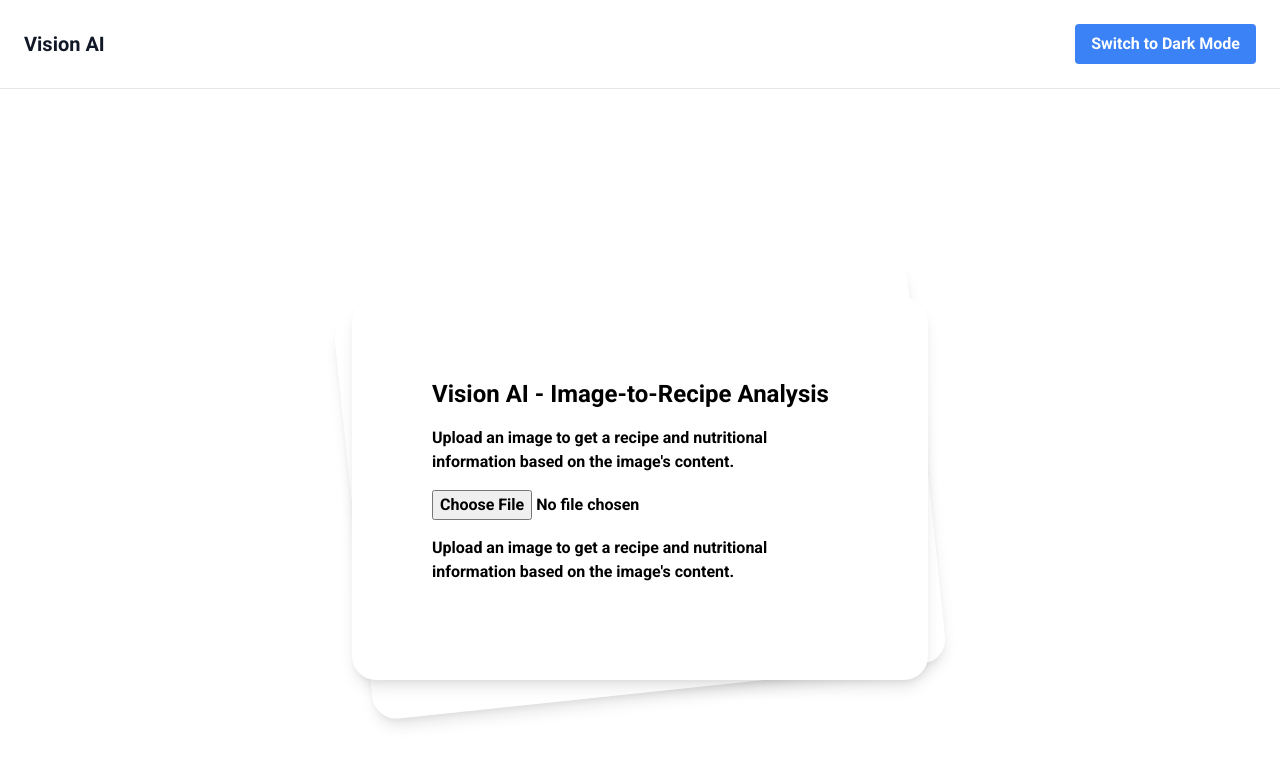
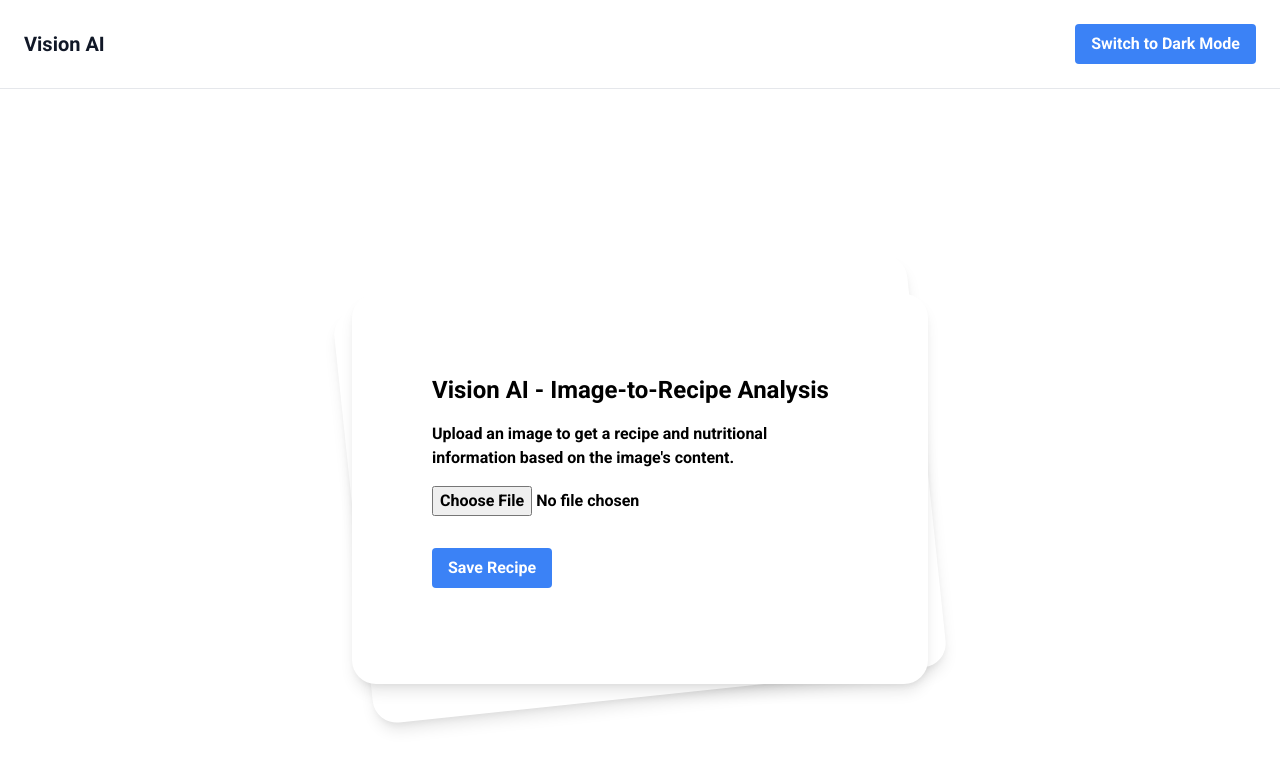
Before and after one commit to Harry2k21/Vision-Tool-AI, a React (Create React App) app: page / in a window 1280 px wide. Shown: the top 768 px of the page. Built offline with nearby package versions, Linux system fonts and the light colour scheme; no server answers.

Commit message:
Added Save Recipe Button

```diff
--- a/src/components/ScrollToTopButton.js
+++ b/src/components/ScrollToTopButton.js
@@ -38,8 +38,6 @@ const ScrollToTopButton = () => {
     <div>
       {
         <p className="mb-4">
-          Upload an image to get a recipe and nutritional information based on
-          the image's content.
         </p>
       }
       <button onClick={handleScrollToTop} style={buttonStyle}>
--- a/src/pages/HomePage.js
+++ b/src/pages/HomePage.js
@@ -1,5 +1,15 @@
 import React from "react";
 import ScrollToTopButton from "../components/ScrollToTopButton";
+
+// Handles the save recipe action
+const handleSaveRecipe = (recipe) => {
+  const element = document.createElement("a");
+  const file = new Blob([recipe], { type: "text/plain" });
+  element.href = URL.createObjectURL(file);
+  element.download = "recipe.txt";
+  document.body.appendChild(element);
+  element.click();
+};
 
 function HomePage({ darkMode, handleImageUpload, imageUrl, recipe, isLoading }) {
   return (
@@ -57,6 +67,12 @@ function HomePage({ darkMode, handleImageUpload, imageUrl, recipe, isLoading })
                 <div className="whitespace-pre-wrap break-words">{recipe}</div>
               </div>
             )}
+            <button
+                onClick={() => handleSaveRecipe(recipe)}
+                className="mt-4 bg-blue-500 hover:bg-blue-700 text-white font-bold py-2 px-4 rounded"
+              >
+                Save Recipe
+              </button>
             <div className="scroll-to-top-button-container">
             <ScrollToTopButton />
             </div>
```
